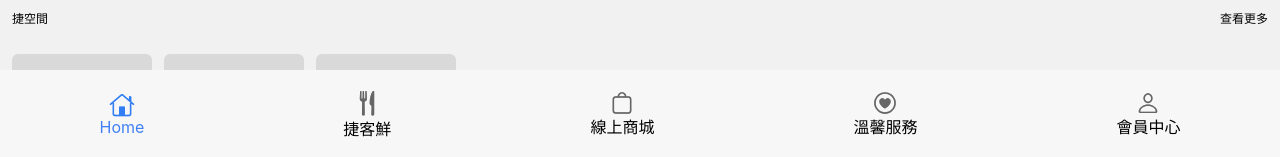
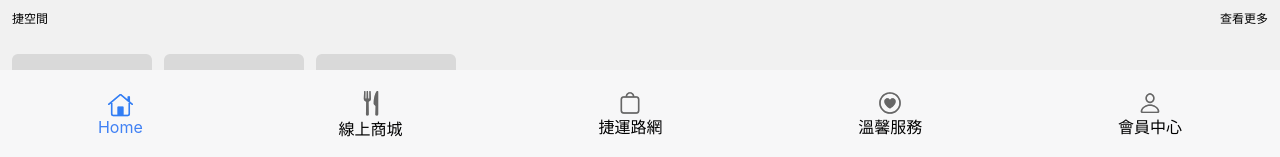
Before and after one commit to CHBrianLiu/tmetro-2022, a Next.js app: page / in a window 1280 px wide. Shown: the part 640-797 px from the top of the page. Built offline with nearby package versions, Linux system fonts and the light colour scheme.

Commit message:
extract tab bar data.

```diff
--- a/components/TabBar.tsx
+++ b/components/TabBar.tsx
@@ -2,11 +2,6 @@ import styles from "../styles/TabBar.module.css";
 import Image from "next/image";
 import Link from "next/link";
 import { useRouter } from "next/router";
-import Home from "../assets/tabbar.home.svg";
-import Restaurant from "../assets/tabbar.restaurant.svg";
-import Shopping from "../assets/tabbar.shopping.svg";
-import Service from "../assets/tabbar.service.svg";
-import Membership from "../assets/tabbar.membership.svg";
 
 type FakeButtonProps = {
   imageSrc: string;
@@ -44,31 +39,33 @@ const MenuButton = ({ imageSrc, text, link, selected }: MenuButtonProps) => {
   );
 };
 
-const TabBar = () => {
+interface ITabBarItem {
+  icon: string;
+  text: string;
+  link?: string;
+}
+
+interface ITabBarProps {
+  items: ITabBarItem[];
+}
+
+const TabBar = ({ items }: ITabBarProps) => {
   const router = useRouter();
-  return (
-    <div className={styles.TabBar}>
-      {/* TODO: values in `link` and `selected` props are duplicated.
-                find a better way to construct them. */}
-      <MenuButton
-        imageSrc={Home}
-        text={"Home"}
-        link={"/"}
-        selected={router.pathname === "/"}
-      />
-      <FakeButton imageSrc={Restaurant} text={"捷客鮮"} />
-      <FakeButton imageSrc={Shopping} text={"線上商城"} />
-      <FakeButton imageSrc={Service} text={"溫馨服務"} />
-      {/* TODO: values in `link` and `selected` props are duplicated.
-                find a better way to construct them. */}
-      <MenuButton
-        imageSrc={Membership}
-        text={"會員中心"}
-        link={"/membership"}
-        selected={router.pathname === "/membership"}
-      />
-    </div>
-  );
+  const buttons = items.map((item) => {
+    if (item.link !== undefined) {
+      return (
+        <MenuButton
+          imageSrc={item.icon}
+          text={item.text}
+          link={item.link}
+          selected={router.pathname === item.link}
+        />
+      );
+    } else {
+      return <FakeButton imageSrc={item.icon} text={item.text} />;
+    }
+  });
+  return <div className={styles.TabBar}>{buttons}</div>;
 };
 
 export default TabBar;
--- a/pages/_app.tsx
+++ b/pages/_app.tsx
@@ -4,6 +4,36 @@ import { AppProps } from "next/app";
 import Banner from "../components/Banner";
 import styles from "../styles/Layout.module.css";
 import TabBar from "../components/TabBar";
+import Home from "../assets/tabbar.home.svg";
+import Restaurant from "../assets/tabbar.restaurant.svg";
+import Shopping from "../assets/tabbar.shopping.svg";
+import Service from "../assets/tabbar.service.svg";
+import Membership from "../assets/tabbar.membership.svg";
+
+const tabBarItems = [
+  {
+    icon: Home,
+    text: "Home",
+    link: "/",
+  },
+  {
+    icon: Restaurant,
+    text: "線上商城",
+  },
+  {
+    icon: Shopping,
+    text: "捷運路網",
+  },
+  {
+    icon: Service,
+    text: "溫馨服務",
+  },
+  {
+    icon: Membership,
+    text: "會員中心",
+    link: "/membership",
+  },
+];
 
 export default function MyApp({ Component, pageProps }: AppProps) {
   return (
@@ -39,7 +69,7 @@ export default function MyApp({ Component, pageProps }: AppProps) {
       <div className={styles.page}>
         <Component {...pageProps} />
       </div>
-      <TabBar />
+      <TabBar items={tabBarItems} />
     </>
   );
 }
```
